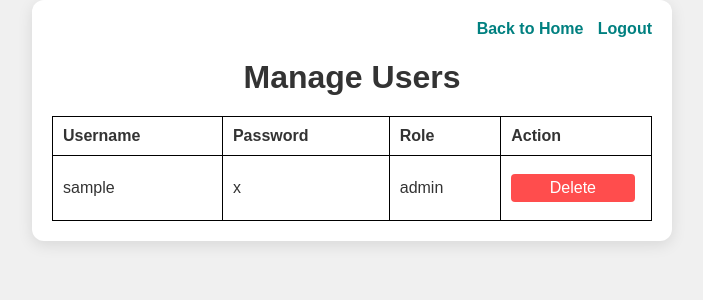
After one commit to madhavmaru2727mm/invoicing-app, a Flask app: template templates/manage_users.html in a window 1280 px wide. The commit adds this page. Shown: the top 300 px of the page, without its empty margins (288-991 px from the left). Run offline with Flask 3, Linux system fonts and the light colour scheme; the template is opened without the code that fills it: most values are stand-ins (such as "Sample title", 1, 10 or a date in 2020).

Commit message:
User Management & Role Fixes

```diff
--- a/main.py
+++ b/main.py
@@ -220,6 +220,34 @@ def delete_product(org_id):
     conn.close()
     return jsonify({"status": "error", "message": "Product not found"}), 404
 
+# New Route: Manage Users (visible only to owners)
+@app.route('/org/<org_id>/manage_users', methods=['GET'])
+def manage_users(org_id):
+    if 'org_id' not in session or session['org_id'] != org_id or session.get('role') != 'owner':
+        return redirect(url_for('login'))
+    conn = get_db_connection()
+    cursor = conn.cursor(dictionary=True)
+    cursor.execute("SELECT username, password, role FROM users WHERE org_id = %s", (org_id,))
+    users = cursor.fetchall()
+    cursor.close()
+    conn.close()
+    return render_template('manage_users.html', org_id=org_id, users=users)
+
+
+# New Route: Delete User (accessible to owner)
+@app.route('/org/<org_id>/delete_user', methods=['POST'])
+def delete_user(org_id):
+    if 'org_id' not in session or session['org_id'] != org_id or session.get('role') != 'owner':
+        return jsonify({"status": "error", "message": "Unauthorized"}), 401
+    username = request.form.get("username").strip()
+    conn = get_db_connection()
+    cursor = conn.cursor()
+    cursor.execute("DELETE FROM users WHERE org_id = %s AND username = %s", (org_id, username))
+    conn.commit()
+    cursor.close()
+    conn.close()
+    return jsonify({"status": "success", "message": f"User {username} deleted successfully"})
+
 @app.route('/org/<org_id>/add_user', methods=['GET', 'POST'])
 def add_user(org_id):
     if 'org_id' not in session or session['org_id'] != org_id or session.get('role') != 'owner':
--- a/templates/home.html
+++ b/templates/home.html
@@ -31,9 +31,12 @@
 </head>
 <body>
     <div class="container">
-        <!-- Header with Logout option -->
+        <!-- Header with Logout and Manage Users options -->
         <div class="header-links">
             <a href="{{ url_for('logout') }}">Logout</a>
+            {% if session.role == 'owner' %}
+            <a href="{{ url_for('manage_users', org_id=org_id) }}">Manage Users</a>
+            {% endif %}
         </div>
 
         <h1>{{ store_name }}</h1>
--- /dev/null
+++ b/templates/manage_users.html
@@ -0,0 +1,91 @@
+<!DOCTYPE html>
+<html lang="en">
+<head>
+  <meta charset="UTF-8">
+  <title>Manage Users - Invoicing App</title>
+  <link rel="stylesheet" href="/static/style.css">
+  <style>
+      table {
+          width: 100%;
+          border-collapse: collapse;
+          margin-top: 20px;
+      }
+      table, th, td {
+          border: 1px solid #000;
+      }
+      th, td {
+          padding: 10px;
+          text-align: left;
+      }
+      .delete-btn {
+          background-color: #ff4d4d;
+          color: white;
+          border: none;
+          padding: 5px 10px;
+          cursor: pointer;
+          border-radius: 4px;
+      }
+      .header-links {
+          text-align: right;
+          margin-bottom: 10px;
+      }
+      .header-links a {
+          margin-left: 10px;
+          text-decoration: none;
+          color: #008080;
+          font-weight: bold;
+      }
+  </style>
+</head>
+<body>
+  <div class="container">
+    <div class="header-links">
+      <a href="{{ url_for('home', org_id=org_id) }}">Back to Home</a>
+      <a href="{{ url_for('logout') }}">Logout</a>
+    </div>
+    <h1>Manage Users</h1>
+    <table>
+      <thead>
+        <tr>
+          <th>Username</th>
+          <th>Password</th>
+          <th>Role</th>
+          <th>Action</th>
+        </tr>
+      </thead>
+      <tbody>
+        {% for user in users %}
+        <tr>
+          <td>{{ user.username }}</td>
+          <td>{{ user.password }}</td>
+          <td>{{ user.role }}</td>
+          <td>
+            <button class="delete-btn" onclick="deleteUser('{{ user.username }}')">Delete</button>
+          </td>
+        </tr>
+        {% endfor %}
+      </tbody>
+    </table>
+  </div>
+  <script>
+    function deleteUser(username) {
+      if (confirm('Are you sure you want to delete user ' + username + '?')) {
+        fetch("{{ url_for('delete_user', org_id=org_id) }}", {
+          method: "POST",
+          headers: {
+            "Content-Type": "application/x-www-form-urlencoded"
+          },
+          body: "username=" + encodeURIComponent(username)
+        })
+        .then(response => response.json())
+        .then(data => {
+          alert(data.message);
+          if (data.status === "success") {
+            location.reload();
+          }
+        });
+      }
+    }
+  </script>
+</body>
+</html>
```
